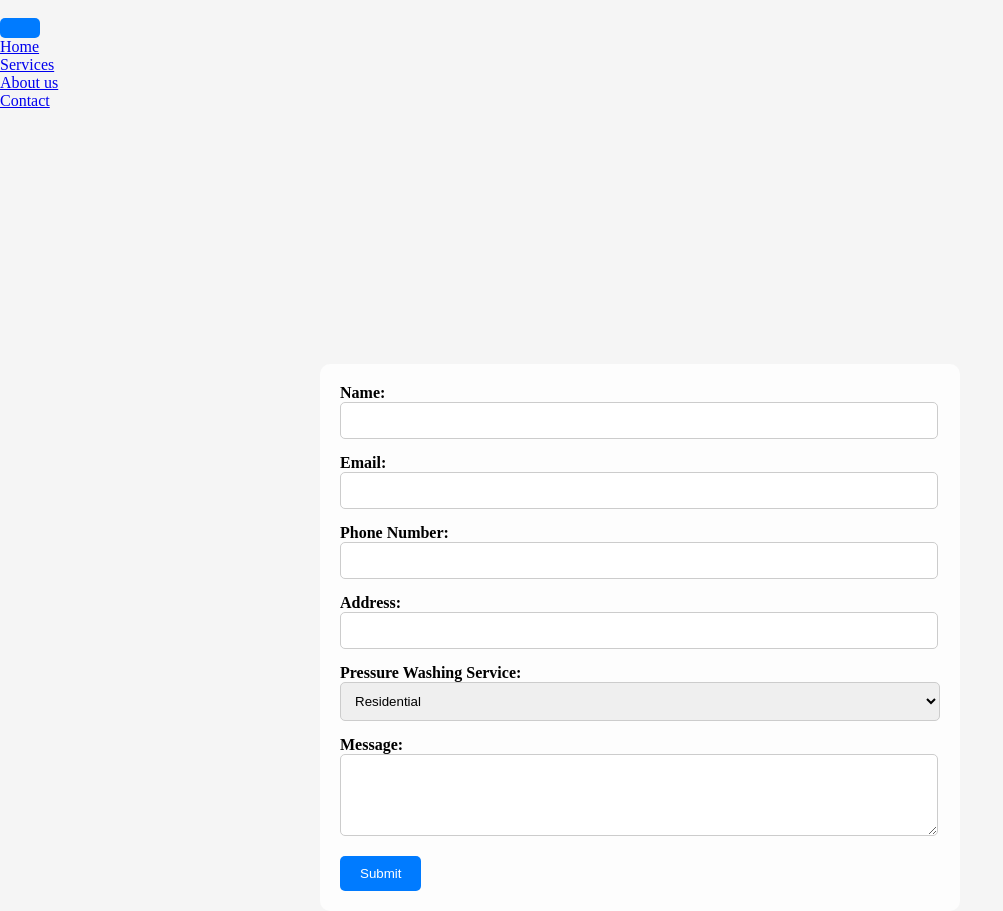
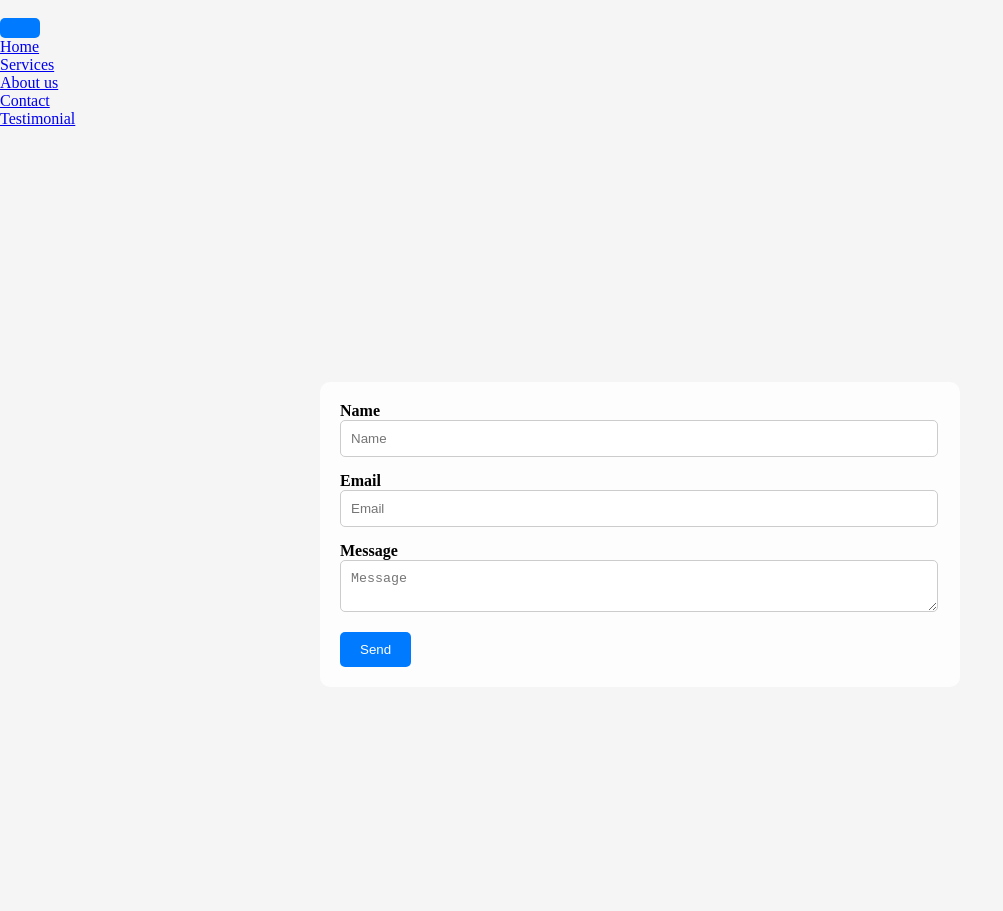
Before and after one commit to chapman91/G-G-Website, a website: page HTML/contact.html in a window 1280 px wide. Shown: the part 86-997 px from the top of the page, without its empty margins (0-1003 px from the left). After the commit the page ends 800 px from the top, so only its background shows below. Drawn offline with Linux system fonts and the light colour scheme.

```diff
--- a/HTML/contact.html
+++ b/HTML/contact.html
@@ -18,32 +18,20 @@
 
              <!-- Contact Form -->
              <div class="contact-form-container">
-              <form  id="contact-form" action="/submit-form" method="POST">
-               <label for="name">Name:</label>
-               <input type="text" id="name" name="name" required>
-
-               <label for="email">Email:</label>
-               <input type="email" id="email" name="email" required>
-
-
-               <label for="phone">Phone Number:</label>
-               <input type="tel" id="phone" name="phone" required>
-
-               <label for="address">Address:</label>
-               <input type="text" id="address" name="address" required>
-
-               <label for="service">Pressure Washing Service:</label>
-               <select id="service" name="service">
-                 <option value="option1">Residential</option>
-                 <option value="option2">Commercial</option>
-                 <option value="option3">Deck and Patio</option>
-               </select>
-
-               <label for="message">Message:</label>
-               <textarea id="message" name="message" rows="4" required></textarea>
-
-               <button type="submit" class="btn btn-primary">Submit</button>
-             </form>
+              <form action="https://submit-form.com/vxI1ClpG">
+                <label for="name">Name</label>
+                <input type="text" id="name" name="name" placeholder="Name" required="" />
+                <label for="email">Email</label>
+                <input type="email" id="email" name="email" placeholder="Email" required="" />
+                <label for="message">Message</label>
+                <textarea
+                  id="message"
+                  name="message"
+                  placeholder="Message"
+                  required=""
+                ></textarea>
+                <button type="submit">Send</button>
+              </form>
            </div>
 
 
--- a/HTML/navbar.html
+++ b/HTML/navbar.html
@@ -24,16 +24,19 @@
       <div class="collapse navbar-collapse" id="navbarNav">
         <ul class="navbar-nav me-auto">
           <li class="nav-item">
-            <a class="nav-link active" aria-current="page" href="#">Home</a>
+            <a class="nav-link active" aria-current="page" href="#bottom">Home</a>
           </li>
           <li class="nav-item">
-            <a class="nav-link" href="#">Services</a>
+            <a class="nav-link" href="#right">Services</a>
           </li>
           <li class="nav-item">
-            <a class="nav-link" href="#">About us</a>
+            <a class="nav-link" href="#left2">About us</a>
           </li>
           <li class="nav-item">
-            <a class="nav-link" href="#">Contact</a>
+            <a class="nav-link" href="#left">Contact</a>
+          </li>
+          <li class="nav-item">
+            <a class="nav-link" href="#right2">Testimonial</a>
           </li>
         </ul>
         <ul class="navbar-nav">
```
